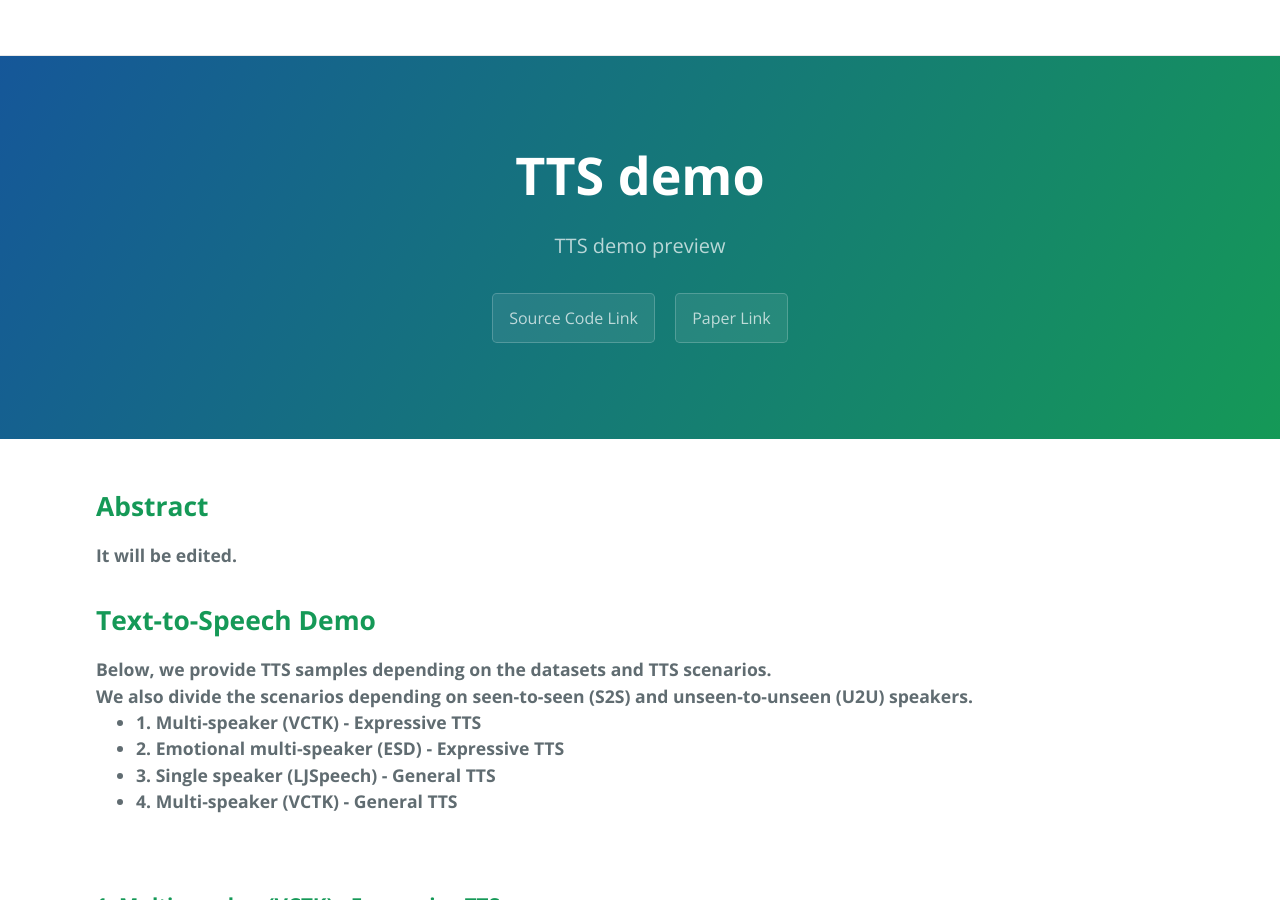
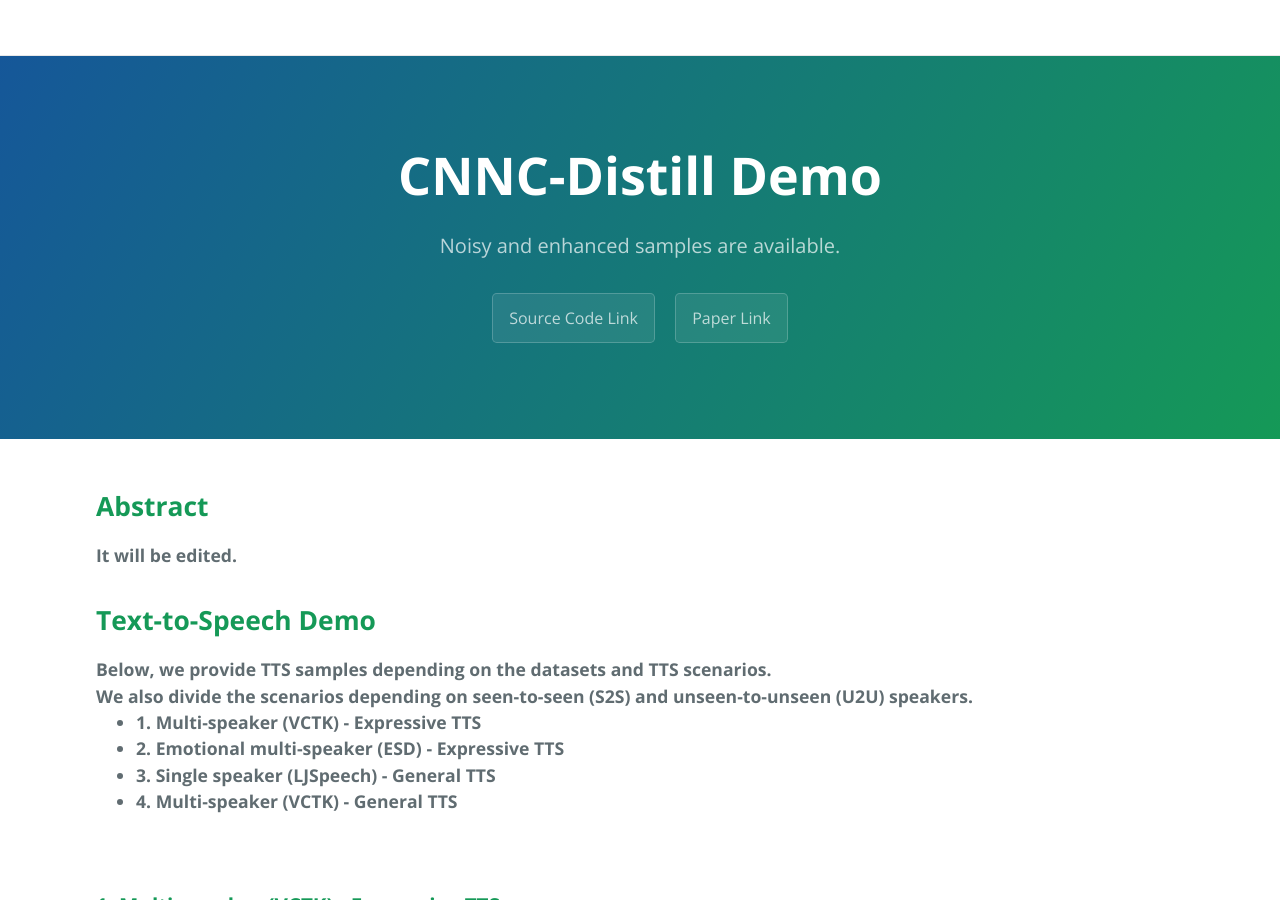
Before and after one commit to winddori2002/CNNC-Distill.github.io, a Jekyll site: the page built from index.md, in a window 1280 px wide and 900 px high. Built offline with Jekyll 4.4.1, drawn with Linux system fonts in a browser that asks for light colours.

Commit message:
Update _config.yml

```diff
--- a/_config.yml
+++ b/_config.yml
@@ -1,5 +1,5 @@
-title: TTS demo
-description: TTS demo preview
+title: CNNC-Distill Demo
+description: Noisy and enhanced samples are available.
 show_downloads: false
 
 #baseurl: "/cayman-blog" # change this to the subpath of your site, e.g. /blog. Leave it empty if you don't need it.
```
